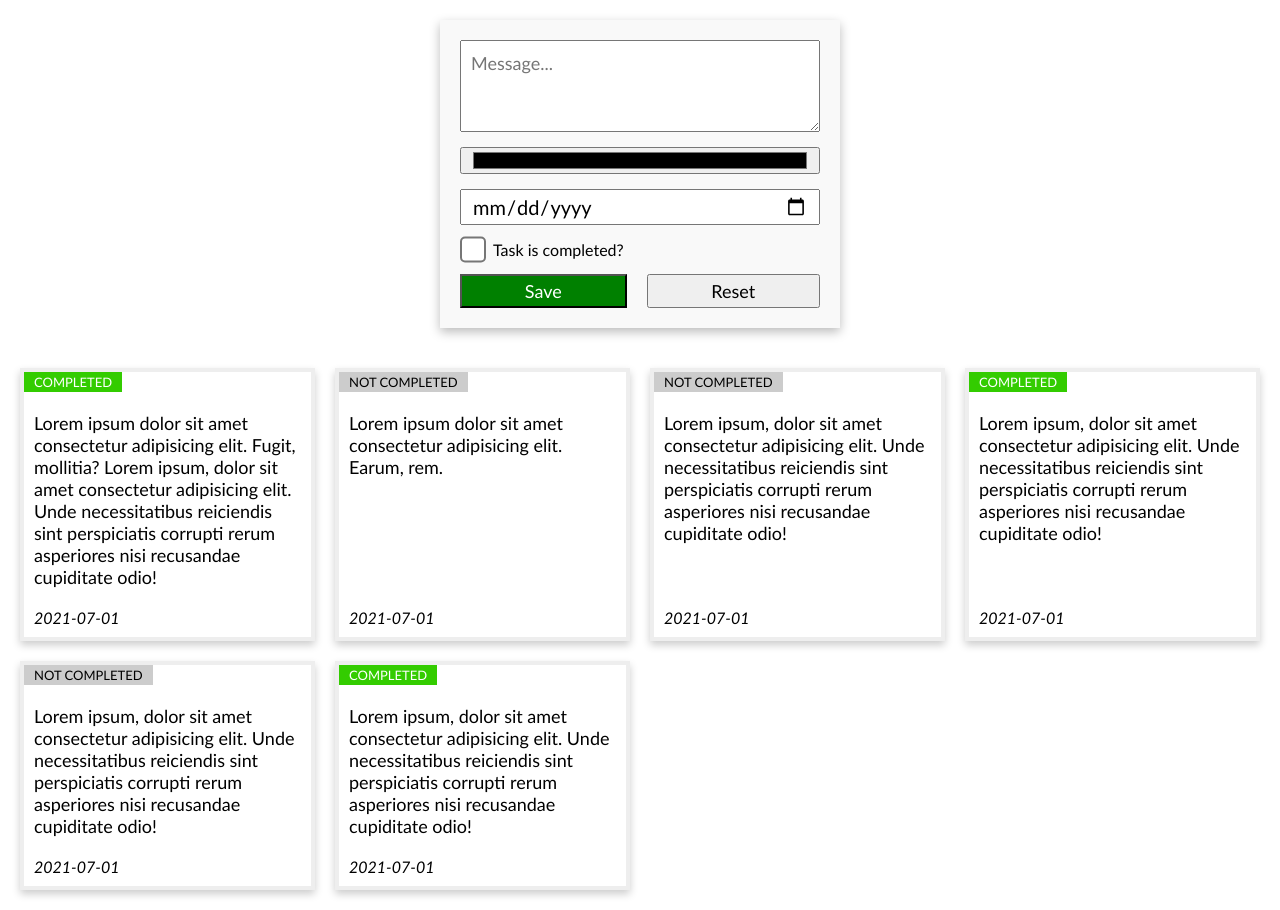
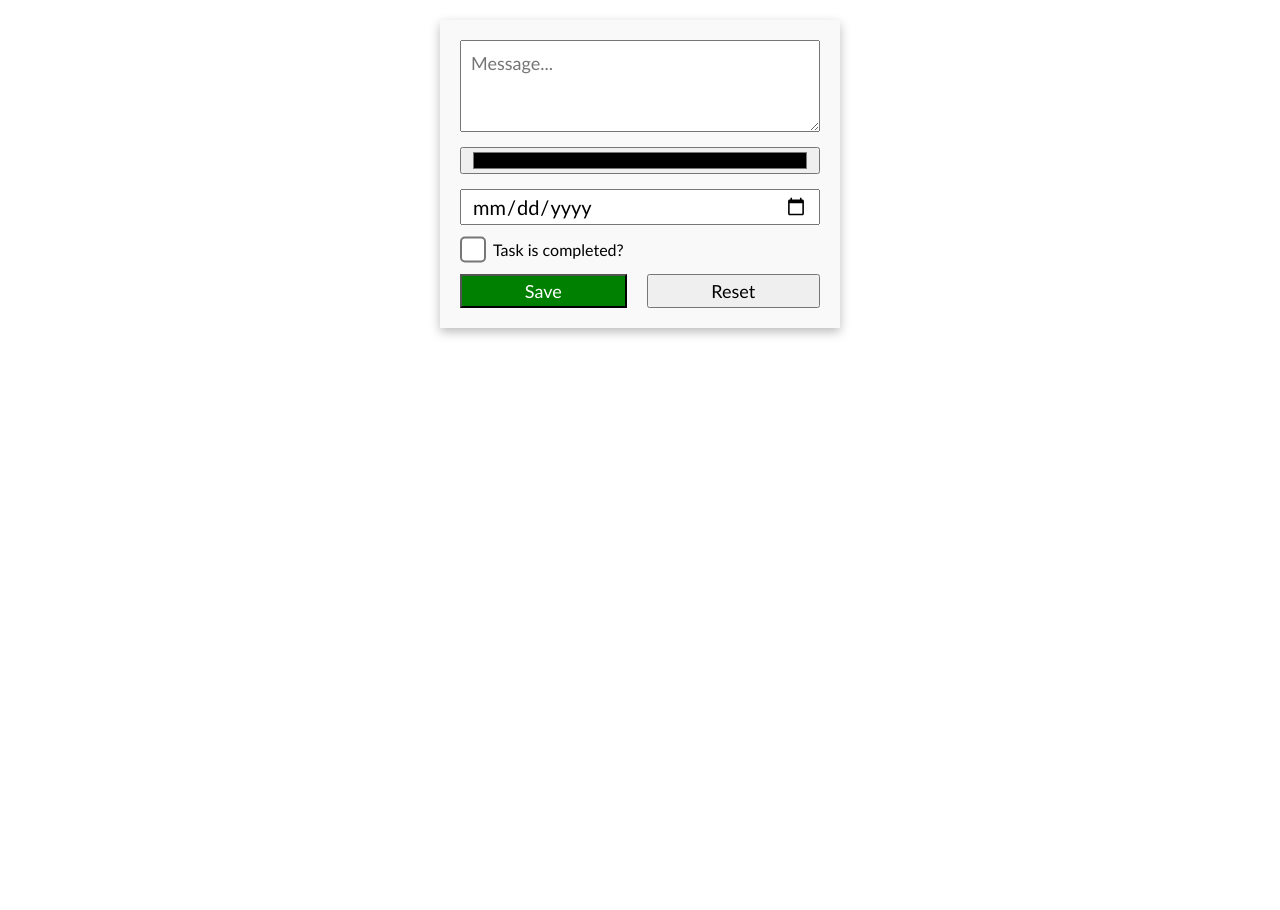
Before and after one commit to full-stack-py/js3-01-todo, a website with bundled scripts: page index.html in a window 1280 px wide. After the commit the page ends 800 px from the top, so only its background shows below. Built offline with nearby package versions, Linux system fonts and the light colour scheme.

Commit message:
Render form

```diff
--- a/index.html
+++ b/index.html
@@ -8,7 +8,7 @@
     <link rel="stylesheet" href="./css/main.css">
 </head>
 <body>
-    <form class="form">
+    <!-- <form class="form">
         <div class="form-row">
             <textarea placeholder="Message..."></textarea>
         </div>
@@ -25,46 +25,21 @@
             <button class="save" type="submit">Save</button>
             <button type="reset">Reset</button>
         </div>
-    </form>
+    </form> -->
 
-    <div class="list">
+    <!-- <div class="list">
         <div class="card" style="border-color: #eee;">
-            <!-- <span class="badge not-completed">Not completed</span> -->
             <span class="badge completed">Completed</span>
             <p class="message">Lorem ipsum dolor sit amet consectetur adipisicing elit. Fugit, mollitia? Lorem ipsum, dolor sit amet consectetur adipisicing elit. Unde necessitatibus reiciendis sint perspiciatis corrupti rerum asperiores nisi recusandae cupiditate odio!</p>
             <p class="deadline">2021-07-01</p>
         </div>
         <div class="card" style="border-color: #eee;">
             <span class="badge not-completed">Not completed</span>
-            <!-- <span class="badge completed">Completed</span> -->
             <p class="message">Lorem ipsum dolor sit amet consectetur adipisicing elit. Earum, rem.</p>
             <p class="deadline">2021-07-01</p>
         </div>
-        <div class="card" style="border-color: #eee;">
-            <span class="badge not-completed">Not completed</span>
-            <!-- <span class="badge completed">Completed</span> -->
-            <p class="message">Lorem ipsum, dolor sit amet consectetur adipisicing elit. Unde necessitatibus reiciendis sint perspiciatis corrupti rerum asperiores nisi recusandae cupiditate odio!</p>
-            <p class="deadline">2021-07-01</p>
-        </div>
-        <div class="card" style="border-color: #eee;">
-            <!-- <span class="badge not-completed">Not completed</span> -->
-            <span class="badge completed">Completed</span>
-            <p class="message">Lorem ipsum, dolor sit amet consectetur adipisicing elit. Unde necessitatibus reiciendis sint perspiciatis corrupti rerum asperiores nisi recusandae cupiditate odio!</p>
-            <p class="deadline">2021-07-01</p>
-        </div>
-        <div class="card" style="border-color: #eee;">
-            <span class="badge not-completed">Not completed</span>
-            <!-- <span class="badge completed">Completed</span> -->
-            <p class="message">Lorem ipsum, dolor sit amet consectetur adipisicing elit. Unde necessitatibus reiciendis sint perspiciatis corrupti rerum asperiores nisi recusandae cupiditate odio!</p>
-            <p class="deadline">2021-07-01</p>
-        </div>
-        <div class="card" style="border-color: #eee;">
-            <!-- <span class="badge not-completed">Not completed</span> -->
-            <span class="badge completed">Completed</span>
-            <p class="message">Lorem ipsum, dolor sit amet consectetur adipisicing elit. Unde necessitatibus reiciendis sint perspiciatis corrupti rerum asperiores nisi recusandae cupiditate odio!</p>
-            <p class="deadline">2021-07-01</p>
-        </div>
-    </div>
+    </div> -->
 
+    <script src="./js/main.js" type="module" defer></script>
 </body>
 </html>
--- /dev/null
+++ b/js/components/form/Form.js
@@ -0,0 +1,65 @@
+"use strict";
+
+class Form {
+    constructor(selector) {
+        this.selector = selector;
+
+        this.DOM = null;
+    }
+
+    init () {
+        if(this.isValidSelector() && this.findTargetElement()) {
+            this.render();
+            return true;
+        }
+        else {
+            return false;
+        }
+
+
+    }
+
+    isValidSelector() {
+        if(typeof this.selector !== "string" || this.selector === "") {
+            console.error("ERROR: selector turi buti ne tuscias string");
+            return false;
+        }
+        return true;
+
+    }
+
+    findTargetElement() {
+        this.DOM = document.querySelector(this.selector);
+
+        if(!this.DOM) {
+            console.error("Pagal pateikta selector, elementas neegzistuoja");
+            return false;
+        }
+        return true;
+    }
+
+    render() {
+        const HTML = `<form class="form">
+                            <div class="form-row">
+                                <textarea placeholder="Message..."></textarea>
+                            </div>
+                            <div class="form-row">
+                                <input type="color">
+                            </div>
+                            <div class="form-row">
+                                <input type="date">
+                            </div>
+                            <div class="form-row">
+                                <input type="checkbox"><span>Task is completed?</span>
+                            </div>
+                            <div class="form-row">
+                                <button class="save" type="submit">Save</button>
+                                <button type="reset">Reset</button>
+                            </div>
+                        </form>`;
+
+        this.DOM.insertAdjacentHTML("afterbegin", HTML);
+    }
+}
+
+export { Form }
--- /dev/null
+++ b/js/main.js
@@ -0,0 +1,6 @@
+"use strict";
+
+import { Form } from "./components/form/Form.js";
+
+const form = new Form("body");
+form.init();
```
Also changed, not shown: js/components/todo/Todo.js (added).
